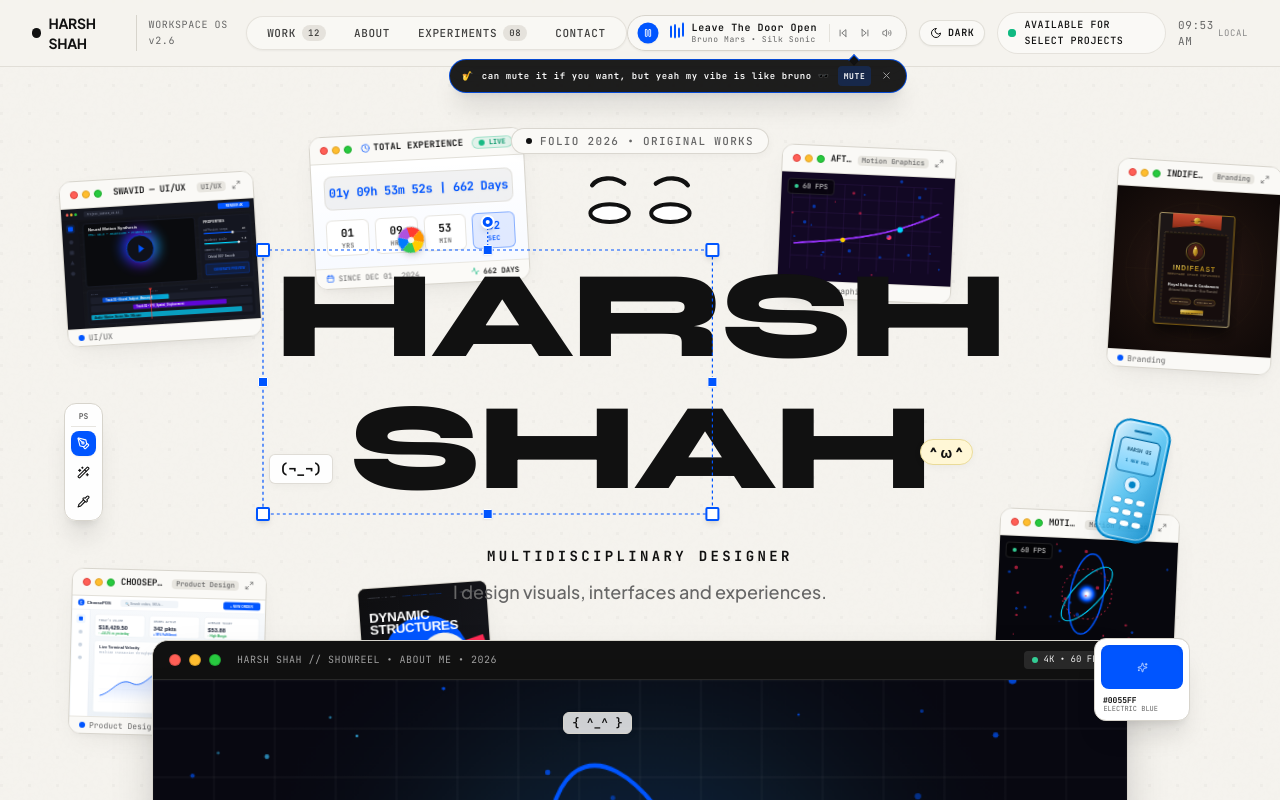
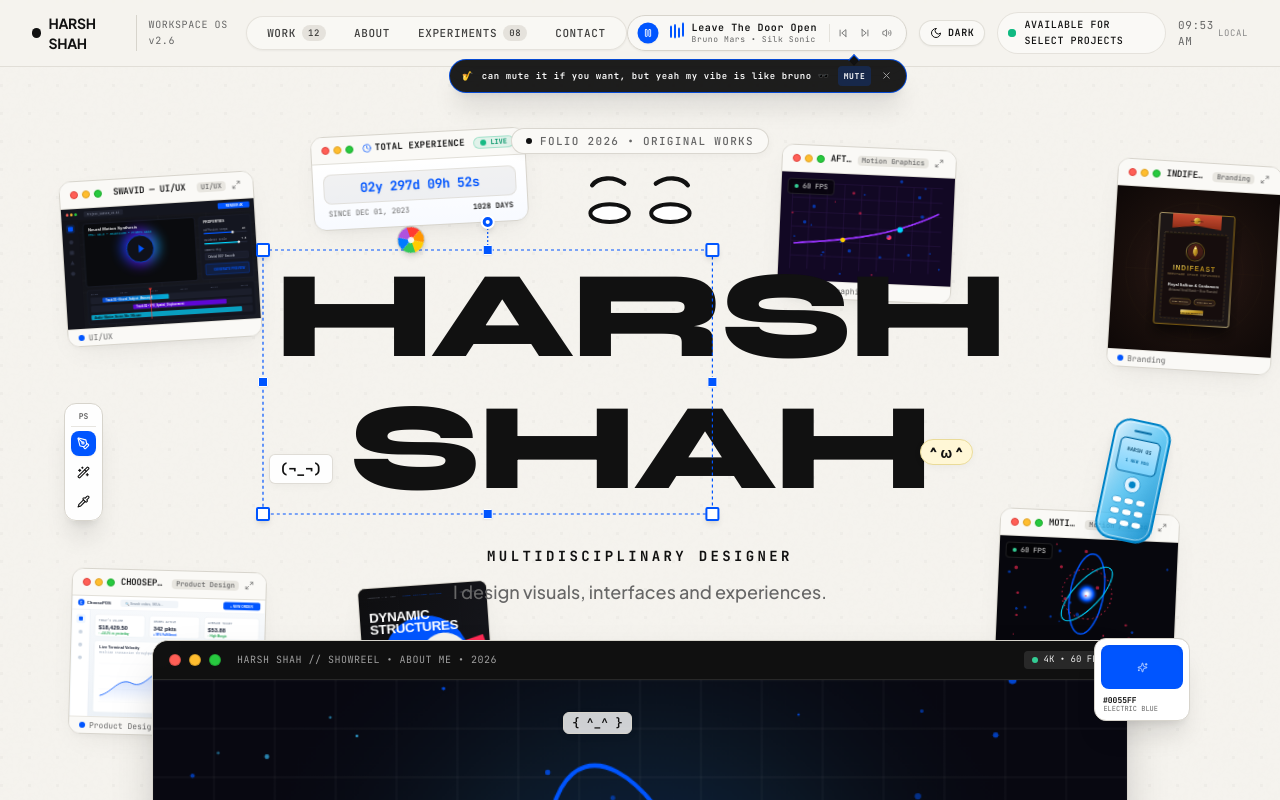
Before and after one commit to sharsh290621-glitch/Portfolio, a React (Vite) app: page / in a window 1280 px wide. Shown: the top 800 px of the page. Built offline with nearby package versions, Linux system fonts and the light colour scheme; a web font is replaced by a local one.

Commit message:
refactor: Streamline Total Experience tile to minimal format with 01 Dec 2023 start date

```diff
--- a/src/components/ExperienceCounterTile.jsx
+++ b/src/components/ExperienceCounterTile.jsx
@@ -1,18 +1,19 @@
 import React, { useState, useEffect } from 'react';
-import { Clock, Calendar, Activity, Sparkles } from 'lucide-react';
+import { Clock } from 'lucide-react';
 
 export default function ExperienceCounterTile({
-  startDate = '2024-12-01T00:00:00',
+  startDate = '2023-12-01T00:00:00',
   isHovered = false,
-  width = 220,
+  width = 210,
 }) {
   const [timeData, setTimeData] = useState({
     years: 0,
+    days: 0,
     hours: 0,
     minutes: 0,
     seconds: 0,
     totalDays: 0,
-    formattedString: '00y 00h 00m 00s | 0 Days',
+    formattedString: '00y 000d 00h 00s',
   });
 
   useEffect(() => {
@@ -24,15 +25,17 @@
 
       const totalDays = Math.floor(diffMs / (1000 * 60 * 60 * 24));
       const years = Math.floor(totalDays / 365.25);
+      const remainingDays = Math.floor(totalDays % 365.25);
       const hours = Math.floor((diffMs % (1000 * 60 * 60 * 24)) / (1000 * 60 * 60));
       const minutes = Math.floor((diffMs % (1000 * 60 * 60)) / (1000 * 60));
       const seconds = Math.floor((diffMs % (1000 * 60)) / 1000);
 
-      const pad = (n) => (n < 10 ? `0${n}` : `${n}`);
-      const formattedString = `${pad(years)}y ${pad(hours)}h ${pad(minutes)}m ${pad(seconds)}s | ${totalDays} Days`;
+      const pad = (n, len = 2) => String(n).padStart(len, '0');
+      const formattedString = `${pad(years)}y ${pad(remainingDays)}d ${pad(hours)}h ${pad(seconds)}s`;
 
       setTimeData({
         years,
+        days: remainingDays,
         hours,
         minutes,
         seconds,
@@ -45,8 +48,6 @@
     const interval = setInterval(calculateTime, 1000);
     return () => clearInterval(interval);
   }, [startDate]);
-
-  const pad = (n) => (n < 10 ? `0${n}` : `${n}`);
 
   return (
     <div
@@ -81,68 +82,18 @@
         </div>
       </div>
 
-      {/* Main Counter Display */}
-      <div className="p-3 bg-gradient-to-b from-transparent to-studio-blue/[0.03] dark:to-studio-blue/[0.06] flex flex-col gap-2">
-        {/* Primary Monospace String: yy hours minutes and second | days */}
-        <div className="p-2 rounded-lg bg-studio-dark/5 dark:bg-black/40 border border-studio-border/60 dark:border-white/10 flex flex-col items-center justify-center text-center">
-          <span className="font-mono text-[11px] sm:text-xs font-black tracking-tight text-studio-blue dark:text-sky-300 drop-shadow-sm whitespace-nowrap">
+      {/* Main Single Counter Display */}
+      <div className="p-2.5 bg-gradient-to-b from-transparent to-studio-blue/[0.03] dark:to-studio-blue/[0.06] flex flex-col items-center justify-center gap-1">
+        <div className="w-full py-1.5 px-2 rounded-lg bg-studio-dark/5 dark:bg-black/40 border border-studio-border/60 dark:border-white/10 flex items-center justify-center">
+          <span className="font-mono text-xs sm:text-[13px] font-black tracking-tight text-studio-blue dark:text-sky-300 drop-shadow-sm whitespace-nowrap">
             {timeData.formattedString}
           </span>
         </div>
 
-        {/* Segmented Digital Matrix Boxes */}
-        <div className="grid grid-cols-4 gap-1.5 pt-0.5">
-          {/* Years */}
-          <div className="flex flex-col items-center p-1 rounded-md bg-white dark:bg-studio-card-dark border border-studio-border/60 dark:border-studio-border-dark/60 shadow-xs">
-            <span className="font-mono text-[11px] font-extrabold text-studio-dark dark:text-white">
-              {pad(timeData.years)}
-            </span>
-            <span className="font-mono text-[6.5px] text-studio-muted dark:text-studio-muted-dark uppercase tracking-wider font-semibold">
-              YRS
-            </span>
-          </div>
-
-          {/* Hours */}
-          <div className="flex flex-col items-center p-1 rounded-md bg-white dark:bg-studio-card-dark border border-studio-border/60 dark:border-studio-border-dark/60 shadow-xs">
-            <span className="font-mono text-[11px] font-extrabold text-studio-dark dark:text-white">
-              {pad(timeData.hours)}
-            </span>
-            <span className="font-mono text-[6.5px] text-studio-muted dark:text-studio-muted-dark uppercase tracking-wider font-semibold">
-              HRS
-            </span>
-          </div>
-
-          {/* Minutes */}
-          <div className="flex flex-col items-center p-1 rounded-md bg-white dark:bg-studio-card-dark border border-studio-border/60 dark:border-studio-border-dark/60 shadow-xs">
-            <span className="font-mono text-[11px] font-extrabold text-studio-dark dark:text-white">
-              {pad(timeData.minutes)}
-            </span>
-            <span className="font-mono text-[6.5px] text-studio-muted dark:text-studio-muted-dark uppercase tracking-wider font-semibold">
-              MIN
-            </span>
-          </div>
-
-          {/* Seconds (Animated Glow) */}
-          <div className="flex flex-col items-center p-1 rounded-md bg-studio-blue/10 dark:bg-studio-blue/20 border border-studio-blue/40 shadow-xs">
-            <span className="font-mono text-[11px] font-extrabold text-studio-blue dark:text-sky-300">
-              {pad(timeData.seconds)}
-            </span>
-            <span className="font-mono text-[6.5px] text-studio-blue dark:text-sky-300 uppercase tracking-wider font-bold">
-              SEC
-            </span>
-          </div>
-        </div>
-      </div>
-
-      {/* Card Footer: Start date anchor */}
-      <div className="px-2.5 py-1 bg-studio-card/80 dark:bg-studio-card-dark/80 border-t border-studio-border/50 dark:border-studio-border-dark/50 flex items-center justify-between text-[7.5px] font-mono text-studio-muted dark:text-studio-muted-dark">
-        <div className="flex items-center gap-1">
-          <Calendar size={8} className="text-studio-blue" />
-          <span>SINCE DEC 01, 2024</span>
-        </div>
-        <div className="flex items-center gap-1 text-studio-dark dark:text-white font-semibold">
-          <Activity size={8} className="text-emerald-500 animate-pulse" />
-          <span>{timeData.totalDays} DAYS</span>
+        {/* Minimal Footnote */}
+        <div className="flex items-center justify-between w-full px-1 text-[7.5px] font-mono text-studio-muted dark:text-studio-muted-dark">
+          <span>SINCE DEC 01, 2023</span>
+          <span className="font-semibold text-studio-dark dark:text-white">{timeData.totalDays} DAYS</span>
         </div>
       </div>
     </div>
--- a/src/components/FloatingObject.jsx
+++ b/src/components/FloatingObject.jsx
@@ -103,7 +103,7 @@
       case 'experience-counter':
         return (
           <ExperienceCounterTile
-            startDate={item.startDate || '2024-12-01T00:00:00'}
+            startDate={item.startDate || '2023-12-01T00:00:00'}
             isHovered={isThisHovered}
             width={item.width || 215}
           />
--- a/src/components/ProjectPreview.jsx
+++ b/src/components/ProjectPreview.jsx
@@ -86,8 +86,8 @@
               ) : project.type === 'experience-counter' ? (
                 <div className="w-full py-8 flex items-center justify-center bg-studio-card dark:bg-studio-card-dark">
                   <ExperienceCounterTile
-                    startDate={project.startDate || '2024-12-01T00:00:00'}
-                    width={320}
+                    startDate={project.startDate || '2023-12-01T00:00:00'}
+                    width={280}
                     isHovered={true}
                   />
                 </div>
--- a/src/data/projects.js
+++ b/src/data/projects.js
@@ -38,10 +38,10 @@
     windowTitle: "TOTAL EXPERIENCE",
     category: "Career Timeline",
     client: "Harsh Shah",
-    year: "2024 — Present",
-    startDate: "2024-12-01T00:00:00",
-    description: "Active career timeline calculating continuous design and creative direction experience starting from December 1, 2024.",
-    tags: ["Experience", "Career", "Real-Time Counter", "December 1, 2024"],
+    year: "2023 — Present",
+    startDate: "2023-12-01T00:00:00",
+    description: "Active career timeline calculating continuous design and creative direction experience starting from December 1, 2023.",
+    tags: ["Experience", "Career", "Real-Time Counter", "December 1, 2023"],
     image: null,
     video: null,
     x: 22,
```
